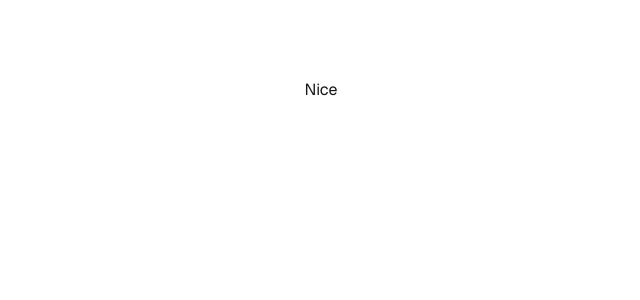
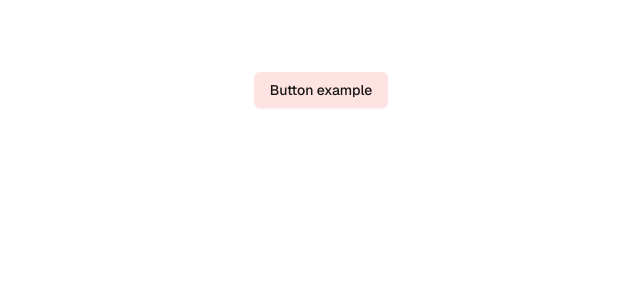
Before and after one commit to sprwoo/2blue2brown, a Next.js app in the folder frontend/: page / in a window 1280 px wide. Shown: the top 300 px of the page, without its empty margins (319-959 px from the left). Built offline with nearby package versions, Linux system fonts and the light colour scheme.

Commit message:
fix weird error

```diff
--- a/frontend/app/page.tsx
+++ b/frontend/app/page.tsx
@@ -1,9 +1,9 @@
-import Image from "next/image";
+import { Button } from "@/components/ui/button";
 
 export default function Home() {
   return (
     <div className="grid grid-rows-[20px_1fr_20px] items-center justify-items-center min-h-screen p-8 pb-20 gap-16 sm:p-20 font-[family-name:var(--font-geist-sans)]">
-      Nice
+      <Button className="bg-red-100">Button example</Button>
     </div>
   );
 }
--- a/frontend/package.json
+++ b/frontend/package.json
@@ -10,6 +10,8 @@
   },
   "dependencies": {
     "@radix-ui/react-slot": "^1.1.2",
+    "class-variance-authority": "^0.7.1",
+    "clsx": "^2.1.1",
     "next": "15.2.4",
     "react": "^19.0.0",
     "react-dom": "^19.0.0"
--- /dev/null
+++ b/frontend/src/lib/utils.ts
@@ -0,0 +1,4 @@
+import { clsx } from "clsx";
+export function cn(...inputs: string[]) {
+  return clsx(inputs);
+}
```
Also changed, not shown: frontend/tsconfig.json (+6 -4 lines), 1 other file (tests, documents, lock files or other folders).
